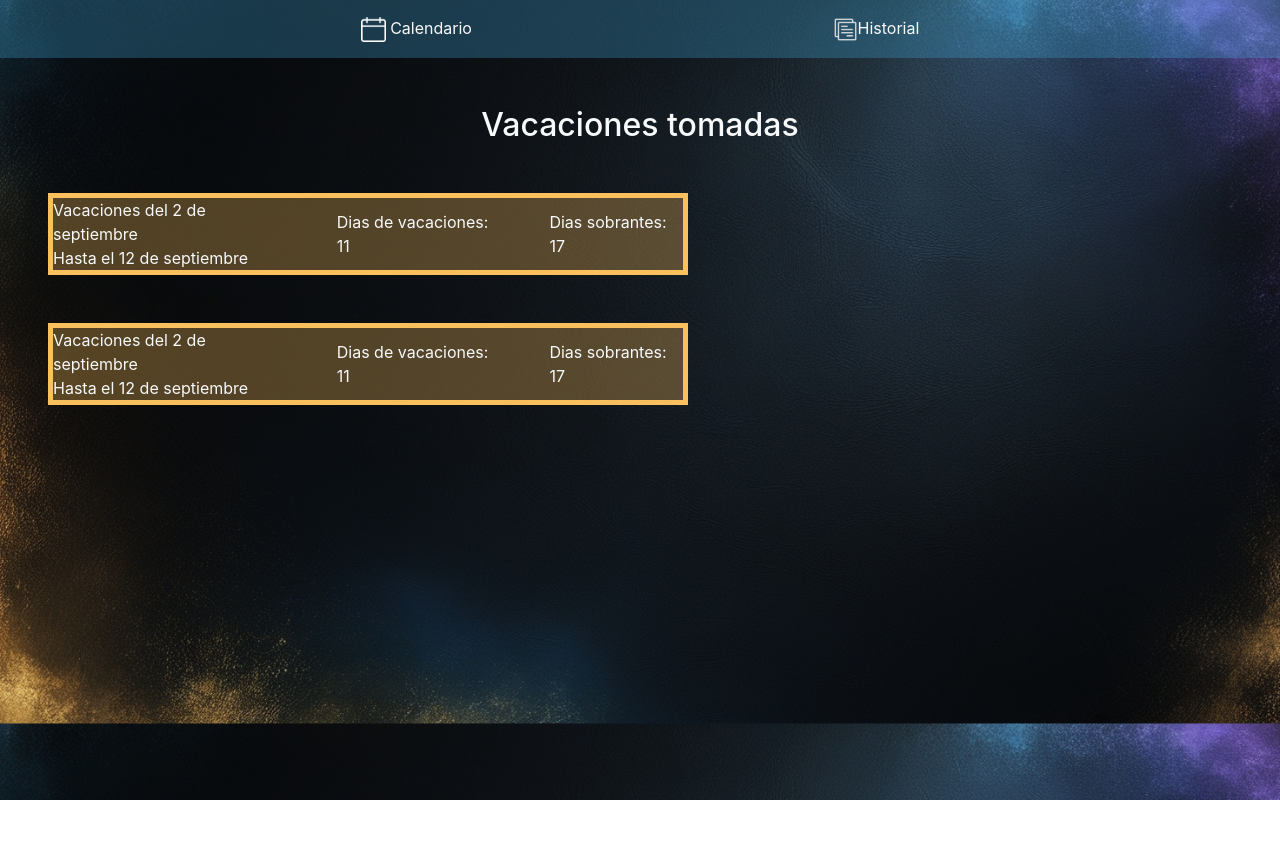
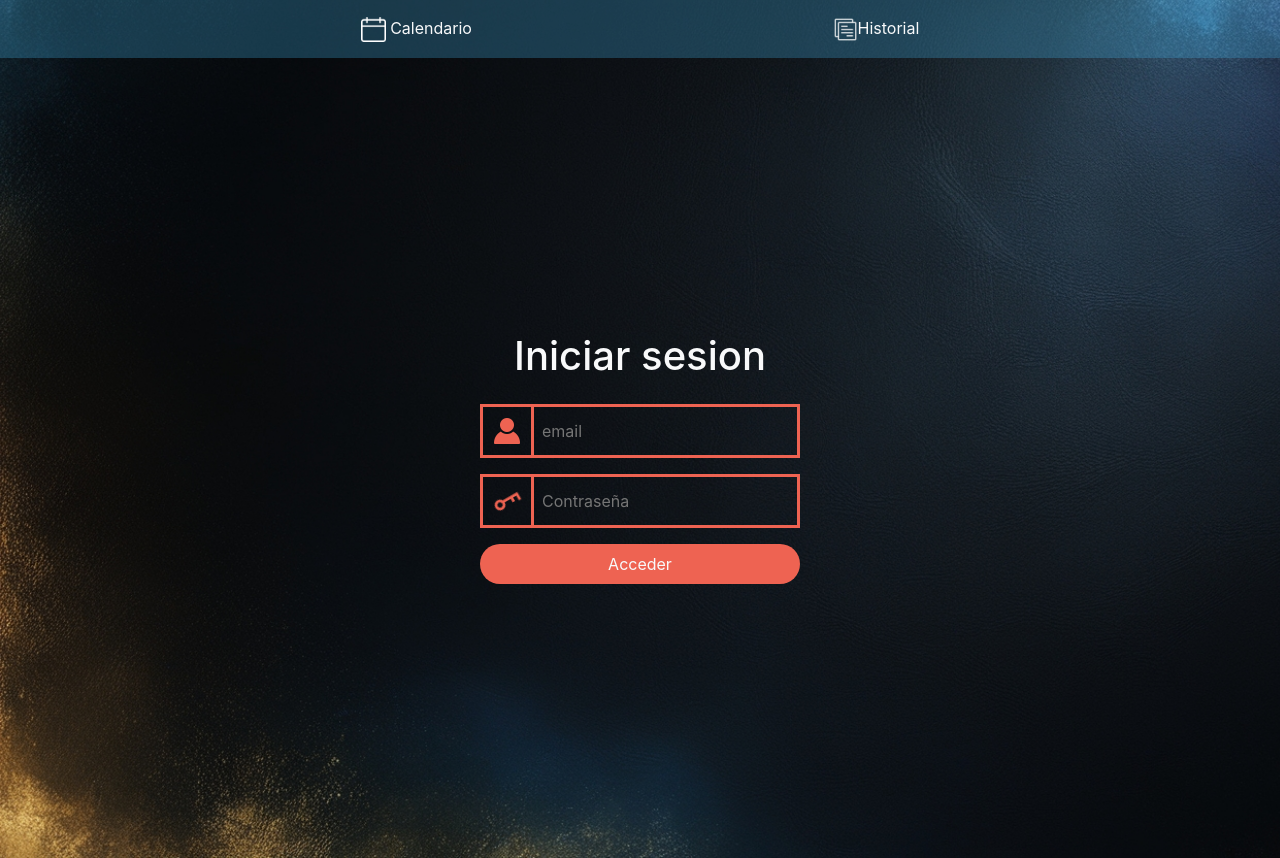
Before and after one commit to leonardo5055/vacaciones, a React (Create React App) app: page / in a window 1280 px wide. Before the commit the page ends 800 px from the top, so only its background shows below. Built offline with nearby package versions, Linux system fonts and the light colour scheme.

Commit message:
hice el Login DEMO

```diff
--- a/src/App.jsx
+++ b/src/App.jsx
@@ -1,6 +1,7 @@
 import './App.css';
 import Nav from './componentes/estructura/Nav';
 import Login from './componentes/login/Login';
+import LoginPagina from './componentes/login/LoginPagina';
 import Historial from './componentes/paginas/Historial';
 import Home from './componentes/paginas/Home';
 
@@ -8,9 +9,9 @@ function App() {
   return (
     <div>
       <Nav></Nav>
-      {/* <Login></Login> */}
+      <LoginPagina></LoginPagina>
       {/* <Home></Home> */}
-      <Historial></Historial>
+      {/* <Historial></Historial> */}
 
     </div>
   );
--- a/src/componentes/login/Login.js
+++ b/src/componentes/login/Login.js
@@ -1,28 +1,49 @@
-import React from 'react'
+import React,  { useState } from 'react'
 import "./estilos/login.css";
 import Usuario from "../../imagenes/usuario.png";
 import Llave from "../../imagenes/llave.png"
 
-function Login() {
+function Login({ onSubmit, loding}) {
+    const [email, setEmail] = useState("");
+    const [password, setPassword] = useState("");
+
+    const handleSubmit = (e) => {//manejador de eventos
+        e.preventDefault(); //evita que el evento por defecto se ejecute
+        onSubmit(email, password)
+    }
+
     return (
         <div className='d-flex vh-100 align-items-center justify-content-center'>
             <div className='text-light d-flex flex-column gap-3 text-center w-25'>
                 <h1>Iniciar sesion</h1>
-                <form action="" className='d-flex flex-column'>
+
+                <form onSubmit={handleSubmit} className='d-flex flex-column'>
                     <div className="mb-3 d-flex">
                         <div className='caja-ic p-2'>
                             <img src={Usuario} width="32"></img>
                         </div>
-                        <input type="text" className="bg-transparent w-100 text-light login-input ps-2" id="usuario" placeholder="Usuario" />
+                        <input type="email"
+                            value={email}
+                            onChange={(e) => setEmail(e.target.value)}
+                            id="email"
+                            required
+                            className="bg-transparent login-input w-100 text-light login-input ps-2"
+                            placeholder="email" />
                     </div>
                     <div className="mb-3 d-flex">
                         <div className='caja-ic p-2'>
                             <img className='ic-llave' src={Llave} width="32"></img>
                         </div>
-                        <input type="password" className="bg-transparent w-100 text-light login-input ps-2" id="contrasena" placeholder="Contraseña" />
+                        <input type="password"
+                            value={password}
+                            onChange={(e) => setPassword(e.target.value)}
+                            id="contrasena"
+                            required
+                            className="bg-transparent login-input w-100 text-light login-input ps-2"
+                            placeholder="Contraseña" />
                     </div>
                     <div>
-                        <button className='px-4 py-2 rounded-pill w-100 text-light border-0'>Acceder</button>
+                        <button type='submit' className='px-4 py-2 rounded-pill w-100 text-light border-0'>Acceder</button>
                     </div>
                 </form>
             </div>
--- /dev/null
+++ b/src/componentes/login/LoginPagina.js
@@ -0,0 +1,22 @@
+import React from 'react';
+import Login from './Login';
+import { authService } from '../servicios/authService';
+
+function LoginPagina() {
+    const handleLogin = (email, password) => {
+        authService.login(email, password).then(
+            response => {alert("bienvenido")}
+        )
+        .catch(error => {
+            alert("ese usuario no existe");
+        })
+    }
+
+    return (
+        <div>
+            <Login onSubmit={handleLogin}></Login>
+        </div>
+    )
+}
+
+export default LoginPagina;
--- /dev/null
+++ b/src/componentes/servicios/authService.js
@@ -0,0 +1,18 @@
+import React from 'react'
+
+export const authService = {
+    login: (email, password) => {
+        return new Promise((reesolve, reject) => {
+            setTimeout(() => {
+
+                const user = { email: "ejemplo@gmail.com", password: "1234" };
+
+                if (email === user.email && password === user.password) {
+                    reesolve({ success: true, email: user.email });
+                } else {
+                    reject({ success: false, message: "ese usuario no existe" });
+                }
+            }, 1000);
+        });
+    }
+};
```
